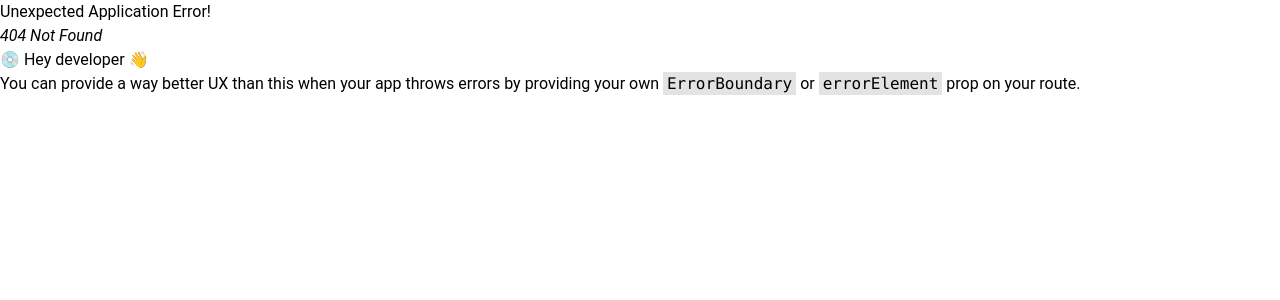
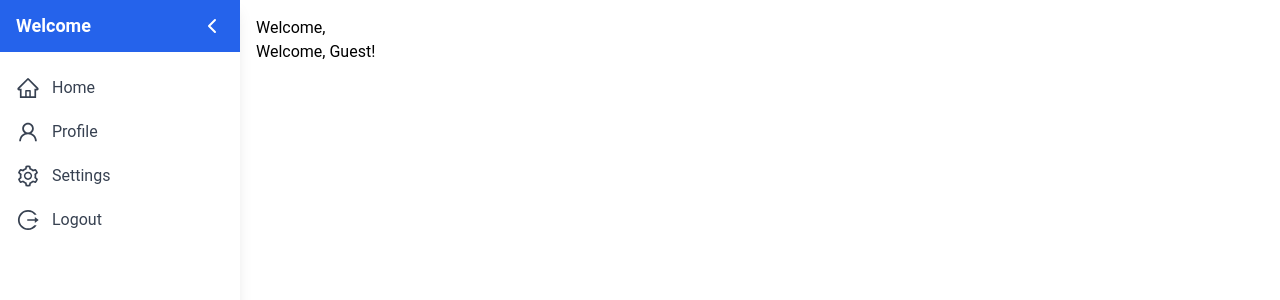
Before and after one commit to ahmadatimo/Guidex, a React (Vite) app in the folder frontend/: page /visitor in a window 1280 px wide. Before the commit this address had no page. Shown: the top 300 px of the page. Built offline with nearby package versions, Linux system fonts and the light colour scheme.

Commit message:
functioning sidebar with managed routes. Logout working

```diff
--- a/frontend/src/ Constext/context.ts
+++ /dev/null
@@ -1,16 +0,0 @@
-import { User } from '@supabase/supabase-js'
-import { createContext, useContext } from 'react'
-
-export const DashboardContext = createContext<User | null>(null)
-
-
-//custom hook instead of using useContext directly
-export function useUserContext() {
-    const user = useContext(DashboardContext);
-
-    if (user === undefined) {
-        throw new Error('useUserContext must be used with a DashboardContext');
-    }
-
-    return user;
-}
--- /dev/null
+++ b/frontend/src/ Constext/context.tsx
@@ -0,0 +1,28 @@
+import React, { createContext, useContext, useState, ReactNode } from 'react';
+import { User } from '@supabase/supabase-js';
+
+interface DashboardContextType {
+  user: User | null;
+  setUser: React.Dispatch<React.SetStateAction<User | null>>;
+}
+
+export const DashboardContext = createContext<DashboardContextType | null>(null);
+
+export const DashboardContextProvider: React.FC<{ children: ReactNode }> = ({ children }) => {
+  const [user, setUser] = useState<User | null>(null);
+
+  return (
+    <DashboardContext.Provider value={{ user, setUser }}>
+      {children}
+    </DashboardContext.Provider>
+  );
+};
+
+// Custom hook for consuming context
+export function useUserContext() {
+  const context = useContext(DashboardContext);
+  if (!context) {
+    throw new Error('useUserContext must be used within a DashboardContextProvider');
+  }
+  return context;
+}
--- a/frontend/src/App.tsx
+++ b/frontend/src/App.tsx
@@ -6,21 +6,42 @@ import StaffHomePage from './staff/pages/home/Home';
 import RecoverEmail from './pages/auth/resetPass/RecoverEmail';
 import UpdatePass from './pages/auth/resetPass/UpdatePass';
 import DeleteUser from './visitors/pages/DeleteUser/DeleteUser';
-import Visitor from './visitors/pages/Visitor';
-
+import { DashboardContextProvider} from './ Constext/context';
+import VisitorAuthPage from './visitors/pages/auth/VisitorAuthPage';
+import Home from './visitors/pages/home/Home';
+import VisitorLayout from './layouts/VisitorLayout';
+import Settings from './visitors/pages/settings/Settings';
+import Profile from './visitors/pages/profile/Profile';
 
 const App = () => {
+  return(
+    <DashboardContextProvider>
+      <AppRoutes />
+    </DashboardContextProvider>
+  )
+}
+
+const AppRoutes = () => {
+
   const router = createBrowserRouter(
     createRoutesFromElements(
       <Route path='/' element={<MainLayout />}>
+        {/* General */}
         <Route index={true} element={<AuthPage />} />
-        <Route path='/staff/auth' element={<StaffAuthPage />} />
-        <Route path='/visitor/pages' element={<Visitor />} />
-        <Route path='/staff/home' element={<StaffHomePage />} />
         <Route path='/auth/RecoverEmail' element={<RecoverEmail />} />
         <Route path='/auth/UpdatePass' element={<UpdatePass />} />
         <Route path='/visitor/deleteUser' element={<DeleteUser />} />
-
+        {/* Staff Pages */}
+        <Route path='/staff/auth' element={<StaffAuthPage />} />
+        <Route path='/staff/home' element={<StaffHomePage />} />
+        {/* Visitor Pages*/}
+        <Route path='/visitor' element={<VisitorLayout />} >
+          <Route index element={<Home />} />
+          <Route path='/visitor/home' element={<Home />} />
+          <Route path='/visitor/settings' element={<Settings />} />
+          <Route path='/visitor/profile' element={<Profile />} />
+        </Route>
+        <Route path='/visitor/auth' element={<VisitorAuthPage />} />
       </Route>
     )
   );
--- a/frontend/src/components/SideBar.tsx
+++ b/frontend/src/components/SideBar.tsx
@@ -7,12 +7,18 @@ import {
 } from 'react-icons/ai';
 import { FiChevronLeft } from 'react-icons/fi';
 import { useUserContext } from '../ Constext/context';
-
+import { Link, useNavigate } from 'react-router-dom';
 
 const Sidebar = () => {
   const [isOpen, setIsOpen] = useState(true);
   const user = useUserContext();
   const toggleSidebar = () => setIsOpen(!isOpen);
+  const navigate = useNavigate();
+
+  const handleLogout = () => {
+    user.setUser(null)
+    navigate('/visitor/auth')
+  }
 
   return (
     <>
@@ -25,7 +31,7 @@ const Sidebar = () => {
         {/* Sidebar Header */}
         <div className="flex items-center justify-between px-4 py-3 bg-blue-600">
           {isOpen && (
-            <h2 className="text-lg font-semibold text-white">Welcome {user?.id}</h2>
+            <h2 className="text-lg font-semibold text-white">Welcome {user?.user?.id}</h2>
           ) }
           <button
             onClick={toggleSidebar}
@@ -44,48 +50,51 @@ const Sidebar = () => {
         <nav className="mt-4 flex-1 overflow-hidden">
           <ul className="flex flex-col space-y-1">
             <li>
-              <a
-                href="#home"
+              <Link
+                to='/visitor/home'
+                relative='path'
                 className={`flex items-center px-4 py-2 text-gray-700 hover:bg-blue-100 transition-colors ${
                   !isOpen ? 'justify-center' : ''
                 }`}
               >
                 <AiOutlineHome size={24} className="flex-shrink-0" />
                 {isOpen && <span className="ml-3">Home</span>}
-              </a>
+              </Link>
             </li>
             <li>
-              <a
-                href="#profile"
+            <Link
+                to='/visitor/profile'
+                relative='path'
                 className={`flex items-center px-4 py-2 text-gray-700 hover:bg-blue-100 transition-colors ${
                   !isOpen ? 'justify-center' : ''
                 }`}
               >
                 <AiOutlineUser size={24} className="flex-shrink-0" />
                 {isOpen && <span className="ml-3">Profile</span>}
-              </a>
+              </Link>
             </li>
             <li>
-              <a
-                href="#settings"
+            <Link
+                to='/visitor/settings'
+                relative='path'
                 className={`flex items-center px-4 py-2 text-gray-700 hover:bg-blue-100 transition-colors ${
                   !isOpen ? 'justify-center' : ''
                 }`}
               >
                 <AiOutlineSetting size={24} className="flex-shrink-0" />
                 {isOpen && <span className="ml-3">Settings</span>}
-              </a>
+              </Link>
             </li>
             <li>
-              <a
-                href="#home"
+            <div
+                onClick={handleLogout}
                 className={`flex items-center px-4 py-2 text-gray-700 hover:bg-blue-100 transition-colors ${
                   !isOpen ? 'justify-center' : ''
                 }`}
               >
                 <AiOutlineLogout size={24} className="flex-shrink-0" />
                 {isOpen && <span className="ml-3">Logout</span>}
-              </a>
+              </div>
             </li>
           </ul>
         </nav>
--- a/frontend/src/layouts/VisitorLayout.tsx
+++ b/frontend/src/layouts/VisitorLayout.tsx
@@ -1,17 +1,15 @@
 import React from 'react';
-import "react-toastify/ReactToastify.css";
+import { Outlet } from 'react-router-dom';
 import Sidebar from '../components/SideBar';
 
-const VisitorLayout: React.FC<{ children: React.ReactNode }> = ({ children }) => {
+const VisitorLayout: React.FC = () => {
   return (
-    <>
-      <div className="flex h-screen overflow-hidden">
-        <Sidebar />
-        <div className="flex-1 overflow-auto">
-            {children}
-        </div>
+    <div className="flex h-screen">
+      <Sidebar />
+      <div className="flex-1 overflow-auto p-4">
+        <Outlet />
       </div>
-    </>
+    </div>
   );
 };
 
--- a/frontend/src/pages/auth/AuthPage.tsx
+++ b/frontend/src/pages/auth/AuthPage.tsx
@@ -11,7 +11,7 @@ const AuthPage: React.FC = () => {
 
   const handleContinue = () => {
     if (role === 'highschool') {
-      navigate('/visitor/pages');
+      navigate('/visitor/auth');
     } else if (role === 'university') {
       navigate('/staff/auth');
     }
--- a/frontend/src/visitors/pages/Visitor.tsx
+++ /dev/null
@@ -1,24 +0,0 @@
-import { DashboardContext } from "../../ Constext/context"
-import React, { useState } from 'react';
-import VisitorAuthPage from "./auth/VisitorAuthPage";
-import VisitorHomePage from './home/Home';
-import { User } from '@supabase/supabase-js';
-import VisitorLayout from "../../layouts/VisitorLayout";
-
-const Visitor: React.FC = () => {
-    const [user, setUser] = useState<User | null>(null);
-
-    return (
-        <DashboardContext.Provider value={user}>
-            {user ? (
-                <VisitorLayout>
-                    <VisitorHomePage />
-                </VisitorLayout>
-            ) : (
-                <VisitorAuthPage setUser={setUser} />
-            )}
-        </DashboardContext.Provider>
-    )
-}
-
-export default Visitor
--- a/frontend/src/visitors/pages/auth/VisitorAuthPage.tsx
+++ b/frontend/src/visitors/pages/auth/VisitorAuthPage.tsx
@@ -1,20 +1,17 @@
 import React, { useState } from "react";
 import { useNavigate } from "react-router-dom";
-import { User } from '@supabase/supabase-js';
+import { useUserContext } from "../../../ Constext/context";
 
 
-interface VisitorAuthPageProps {
-  setUser: React.Dispatch<React.SetStateAction<User | null>>;
-}
-
-
-const VisitorAuthPage: React.FC<VisitorAuthPageProps> = ({ setUser }) => {
+const VisitorAuthPage: React.FC = () => {
   const [isLogin, setIsLogin] = useState(true); // Toggle between login and signup
   const [school, setSchool] = useState(""); // State for high school dropdown
   const [name, setName] = useState(""); // State for name input
   const [email, setEmail] = useState(""); // State for email input
   const [password, setPassword] = useState(""); // State for password input
   const navigate = useNavigate(); // Initialize useNavigate for redirection if needed
+
+  const { setUser } = useUserContext();
 
   // Dummy data for high school dropdown
   const highSchools = ["High School A", "High School B", "High School C"];
@@ -59,7 +56,7 @@ const VisitorAuthPage: React.FC<VisitorAuthPageProps> = ({ setUser }) => {
       setUser(data);
       console.log(`Request successful with status code: ${res.status}`);
 
-      //navigate("/visitor/home"); //problem
+      navigate("/visitor/home"); //problem
     } else {
       console.error(`Failed to fetch data: ${res.status}`);
     }
--- a/frontend/src/visitors/pages/home/Home.tsx
+++ b/frontend/src/visitors/pages/home/Home.tsx
@@ -3,11 +3,11 @@ import { useUserContext } from '../../../ Constext/context';
 
 const Home: React.FC = () => {
   const user = useUserContext();
+  console.log(user)
 
   return (
     <div>
-
-        <h1>Welcome, {user?.email}</h1>
+        <h1>Welcome, {user?.user?.email}</h1>
         <h1>Welcome, Guest!</h1>
 
       {/* Add personalized content here */}
--- /dev/null
+++ b/frontend/src/visitors/pages/profile/Profile.tsx
@@ -0,0 +1,15 @@
+import React from 'react';
+import { useUserContext } from '../../../ Constext/context';
+
+const Profile: React.FC = () => {
+  const user = useUserContext();
+
+  return (
+    <div>
+        <h1>Profile of, {user?.user?.email}</h1>
+    </div>
+  )
+}
+
+
+export default Profile
```
